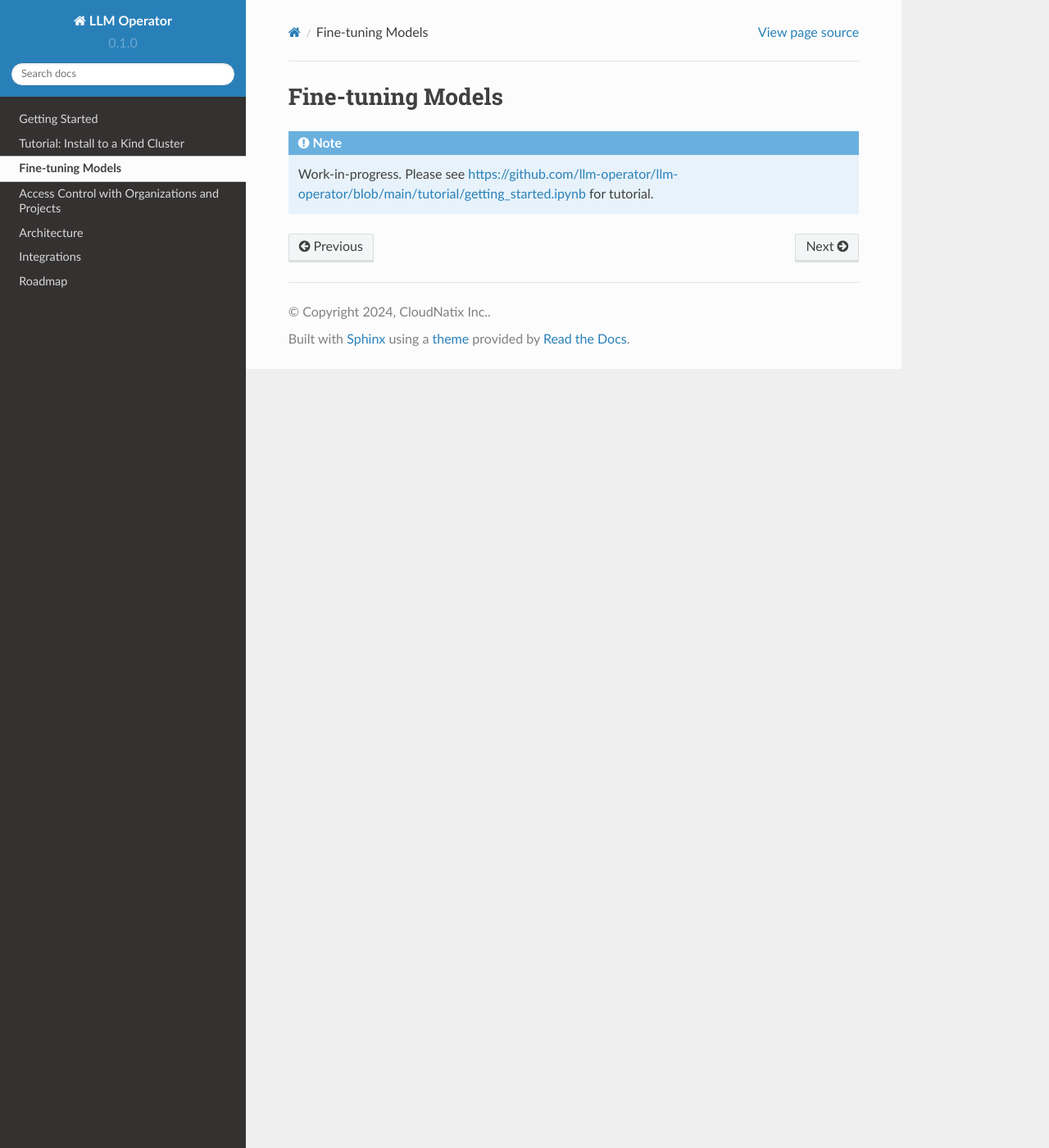
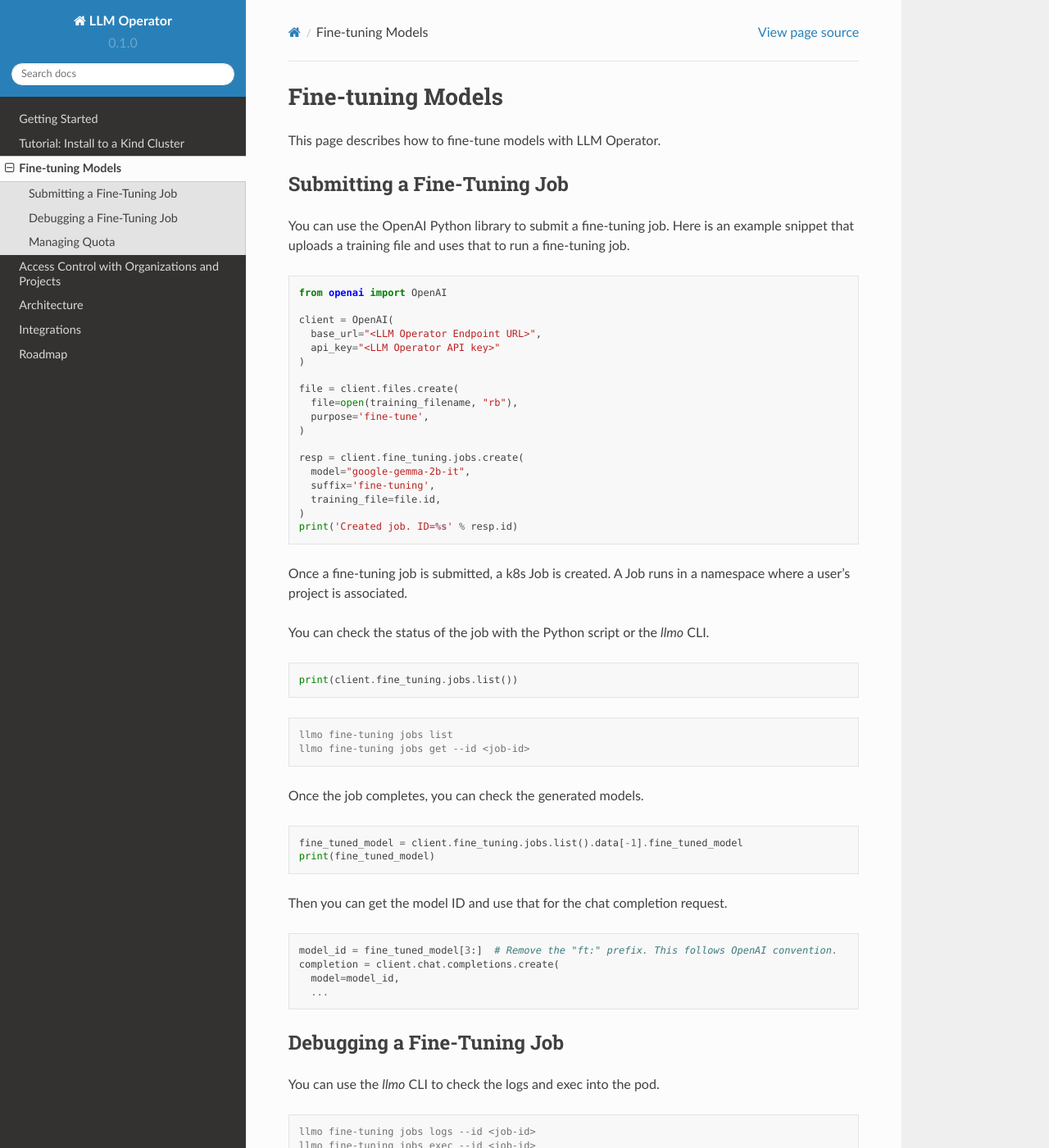
Before and after one commit to llm-operator/docs, a Sphinx documentation site: the page built from docs/source/fine_tuning.rst, in a window 1280 px wide and 1400 px high. Shown: the whole window at 82% size. Built offline with Sphinx 7.4.7 and the Read the Docs theme 2.0.0, drawn with Linux system fonts in a browser that asks for light colours; some of the changed text lies outside the part shown.

Commit message:
Add more description for fine-tuning (#32)

```diff
--- a/docs/source/fine_tuning.rst
+++ b/docs/source/fine_tuning.rst
@@ -1,6 +1,122 @@
 Fine-tuning Models
 ==================
 
-.. note::
+This page describes how to fine-tune models with LLM Operator.
 
-   Work-in-progress. Please see https://github.com/llm-operator/llm-operator/blob/main/tutorial/getting_started.ipynb for tutorial.
+Submitting a Fine-Tuning Job
+----------------------------
+
+You can use the OpenAI Python library to submit a fine-tuning job. Here is an example snippet
+that uploads a training file and uses that to run a fine-tuning job.
+
+.. code-block:: python
+
+   from openai import OpenAI
+
+   client = OpenAI(
+     base_url="<LLM Operator Endpoint URL>",
+     api_key="<LLM Operator API key>"
+   )
+
+   file = client.files.create(
+     file=open(training_filename, "rb"),
+     purpose='fine-tune',
+   )
+
+   resp = client.fine_tuning.jobs.create(
+     model="google-gemma-2b-it",
+     suffix='fine-tuning',
+     training_file=file.id,
+   )
+   print('Created job. ID=%s' % resp.id)
+
+Once a fine-tuning job is submitted, a k8s Job is created. A Job runs in a namespace where a user's project is associated.
+
+You can check the status of the job with the Python script or the `llmo` CLI.
+
+.. code-block:: python
+
+   print(client.fine_tuning.jobs.list())
+
+.. code-block:: console
+
+   llmo fine-tuning jobs list
+   llmo fine-tuning jobs get --id <job-id>
+
+
+Once the job completes, you can check the generated models.
+
+.. code-block:: python
+
+   fine_tuned_model = client.fine_tuning.jobs.list().data[-1].fine_tuned_model
+   print(fine_tuned_model)
+
+Then you can get the model ID and use that for the chat completion request.
+
+.. code-block:: python
+
+   model_id = fine_tuned_model[3:]  # Remove the "ft:" prefix. This follows OpenAI convention.
+   completion = client.chat.completions.create(
+     model=model_id,
+     ...
+
+
+Debugging a Fine-Tuning Job
+---------------------------
+
+You can use the `llmo` CLI to check the logs and exec into the pod.
+
+.. code-block:: console
+
+   llmo fine-tuning jobs logs --id <job-id>
+   llmo fine-tuning jobs exec --id <job-id>
+
+
+Managing Quota
+--------------
+
+LLM Operator allows uses to manage GPU quotas with integration with `Kueue <https://kueue.sigs.k8s.io/>`_.
+
+You can install Kueue with the following command:
+
+.. code-block:: console
+
+   export VERSION=v0.6.2
+   kubectl apply -f https://github.com/kubernetes-sigs/kueue/releases/download/$VERSION/manifests.yaml
+
+Once the install completes, you should see ``kueue-controller-manager`` in the ``kueue-system`` namespace.
+
+.. code-block:: console
+
+   $ kubectl get po -n kueue-system
+   NAME                                        READY   STATUS    RESTARTS   AGE
+   kueue-controller-manager-568995d897-bzxg6   2/2     Running   0          161m
+
+You can then define ``ResourceFlavor``, ``ClusterQueue``, and ``LocalQueue`` to manage quota. For example,
+when you want to allocate 10 GPUs to ``team-a`` whose project namespace is ``team-a-ns``, you can define
+``ClusterQueue`` and ``LocalQueue`` as follows:
+
+.. code-block:: yaml
+
+   apiVersion: kueue.x-k8s.io/v1beta1
+   kind: ClusterQueue
+   metadata:
+     name: team-a
+   spec:
+     namespaceSelector: {} # match all.
+     cohort: org-x
+     resourceGroups:
+     - coveredResources: [gpu]
+       flavors:
+       - name: gpu-flavor
+         resources:
+         - name: gpu
+           nominalQuota: 10
+   ---
+   apiVersion: kueue.x-k8s.io/v1beta1
+   kind: LocalQueue
+   metadata:
+     namespace: team-a-ns
+     name: team-a-queue
+   spec:
+     clusterQueue: team-a
```
